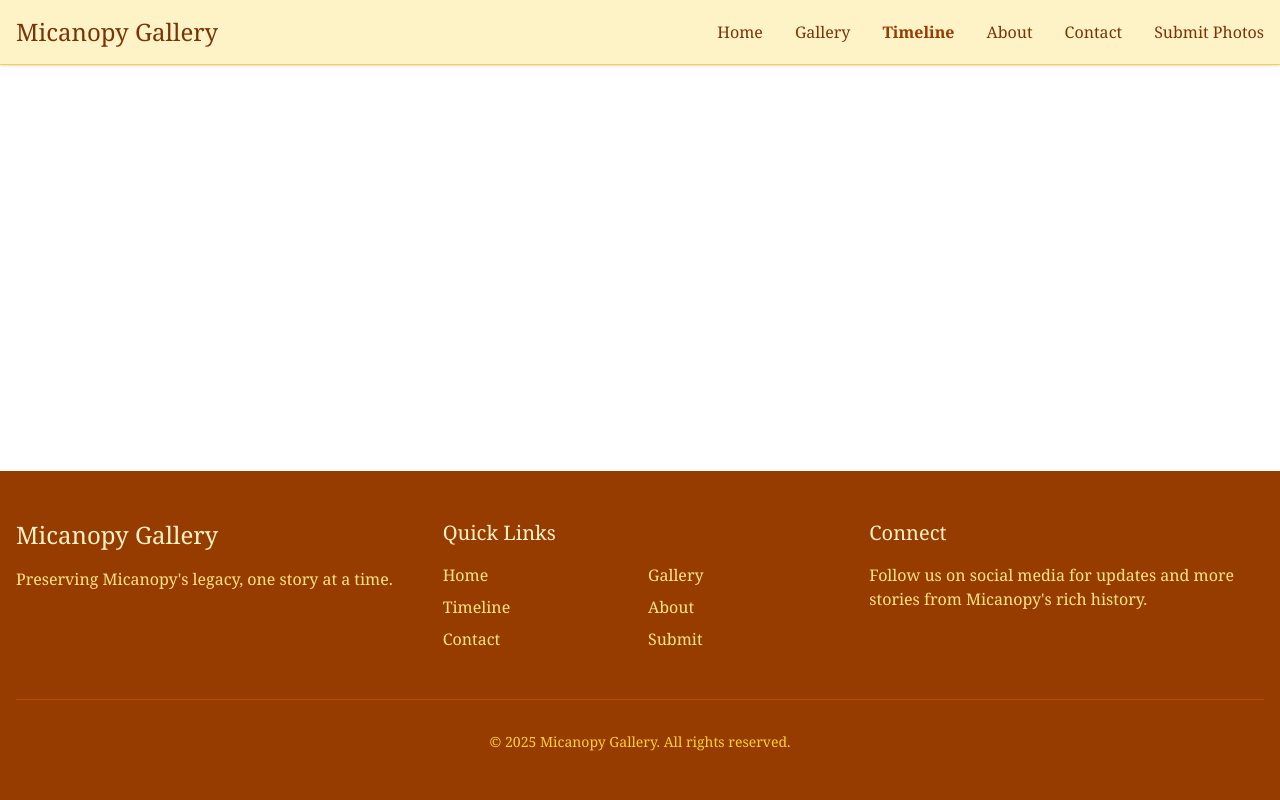
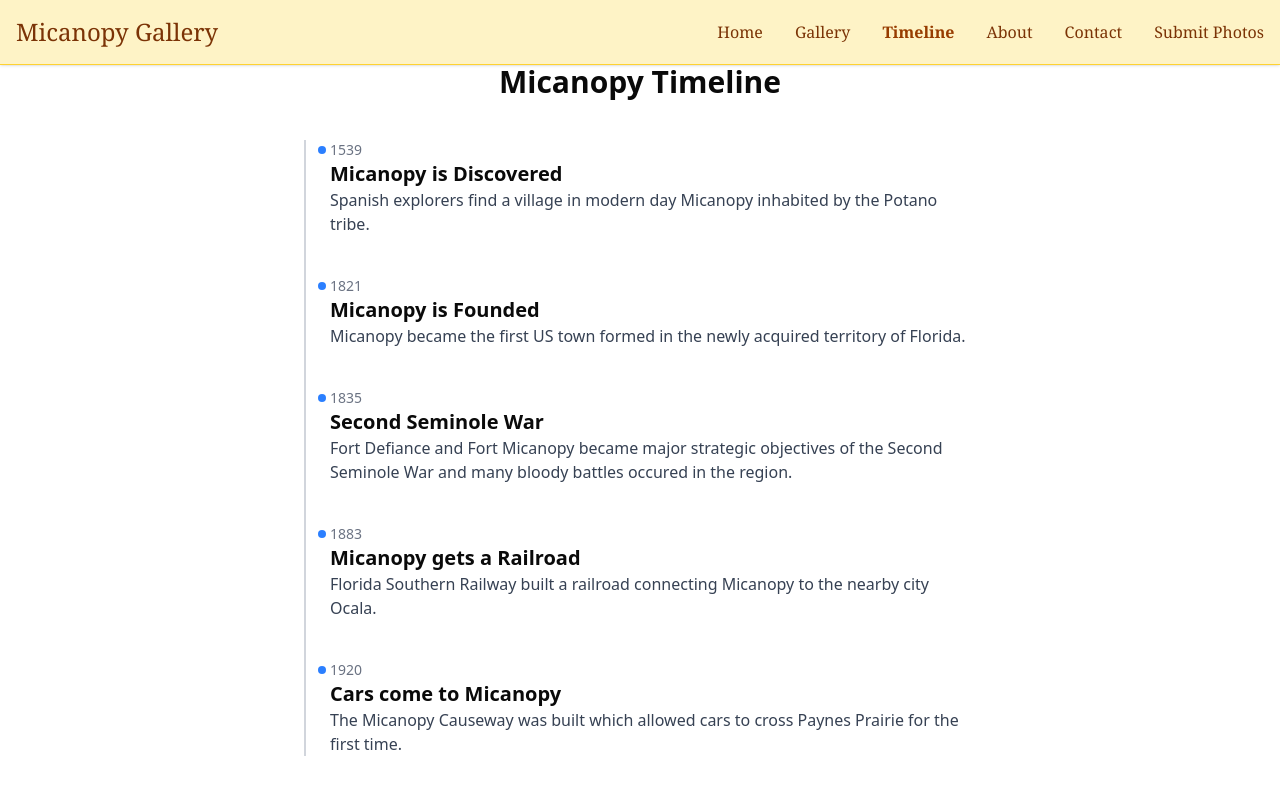
Before and after one commit to kev1179/CIS4930-Micanopy, a React (Vite) app: page /timeline in a window 1280 px wide. Shown: the top 800 px of the page. Built offline with nearby package versions, Linux system fonts and the light colour scheme.

Commit message:
Added timeline.

```diff
--- a/src/pages/Timeline.tsx
+++ b/src/pages/Timeline.tsx
@@ -1,10 +1,53 @@
-function Timeline() {
+const Timeline = () => {
   return (
-    <>
-      <h1>Timeline page</h1>
-      <p>TODO: Kevin</p>
-    </>
+    <div className="flex justify-center py-10 px-4">
+      <div className="w-full max-w-2xl">
+        <br></br>
+        <h2 className="text-3xl font-bold mb-10 text-center">Micanopy Timeline</h2>
+        <div className="relative border-l-2 border-gray-300 pl-6">
+
+          <div className="mb-10 relative">
+            <div className="absolute w-2 h-2 bg-blue-500 rounded-full -left-3 top-1.5"></div>
+            <p className="text-sm text-gray-500">1539</p>
+            <h3 className="text-xl font-semibold">Micanopy is Discovered</h3>
+            <p className="text-gray-700">Spanish explorers find a village in modern day Micanopy inhabited by the Potano tribe.</p>
+          </div>
+
+          <div className="mb-10 relative">
+            <div className="absolute w-2 h-2 bg-blue-500 rounded-full -left-3 top-1.5"></div>
+            <p className="text-sm text-gray-500">1821</p>
+            <h3 className="text-xl font-semibold">Micanopy is Founded</h3>
+            <p className="text-gray-700">Micanopy became the first US town formed in the newly acquired territory of Florida.</p>
+          </div>
+
+          <div className="mb-10 relative">
+            <div className="absolute w-2 h-2 bg-blue-500 rounded-full -left-3 top-1.5"></div>
+            <p className="text-sm text-gray-500">1835</p>
+            <h3 className="text-xl font-semibold">Second Seminole War</h3>
+            <p className="text-gray-700">Fort Defiance and Fort Micanopy became major strategic objectives of the Second Seminole War and many bloody battles
+              occured in the region.
+            </p>
+          </div>
+
+          <div className="mb-10 relative">
+            <div className="absolute w-2 h-2 bg-blue-500 rounded-full -left-3 top-1.5"></div>
+            <p className="text-sm text-gray-500">1883</p>
+            <h3 className="text-xl font-semibold">Micanopy gets a Railroad</h3>
+            <p className="text-gray-700">Florida Southern Railway built a railroad connecting Micanopy to the nearby city Ocala.</p>
+          </div>
+
+          <div className="mb-10 relative">
+            <div className="absolute w-2 h-2 bg-blue-500 rounded-full -left-3 top-1.5"></div>
+            <p className="text-sm text-gray-500">1920</p>
+            <h3 className="text-xl font-semibold">Cars come to Micanopy</h3>
+            <p className="text-gray-700">The Micanopy Causeway was built which allowed cars to cross Paynes Prairie for the first time.</p>
+          </div>
+
+        </div>
+          <a href="https://en.wikipedia.org/wiki/Micanopy,_Florida#Education" target="_blank" className="text-blue-700">SOURCE</a>
+      </div>
+    </div>
   );
-}
+};
 
 export default Timeline;
```
Also changed, not shown: 1 other file (tests, documents, lock files or other folders).
